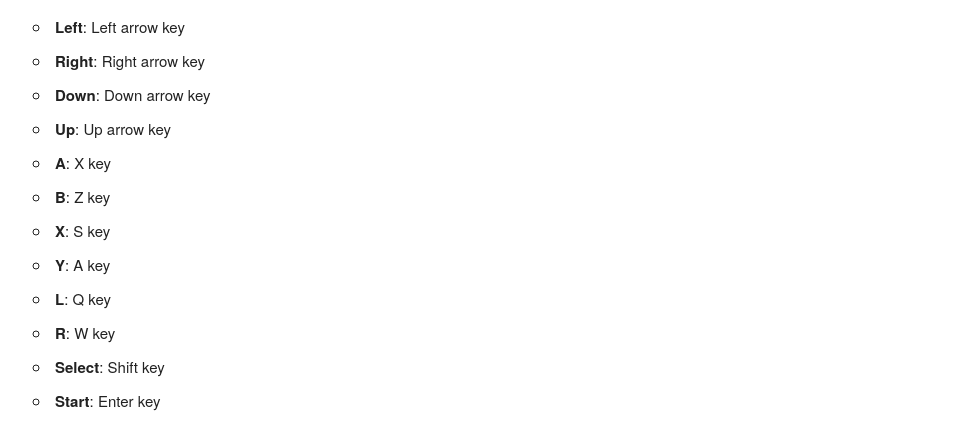
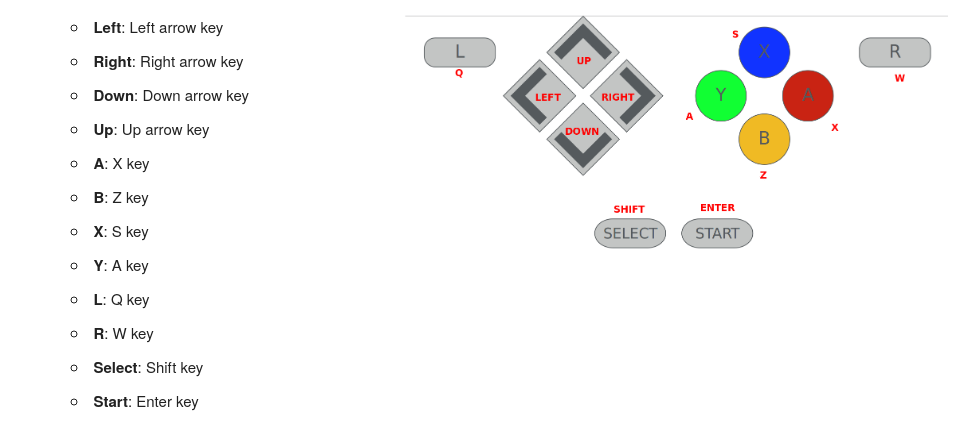
Before and after one commit to Commander-lol/PompeyPlays, a website: page public/help.html in a window 1280 px wide. Shown: the part 138-586 px from the top of the page, without its empty margins (127-1106 px from the left). Drawn offline with Linux system fonts and the light colour scheme.

Commit message:
Added / Fixed diagram on help page

```diff
--- a/public/help.html
+++ b/public/help.html
@@ -16,6 +16,7 @@
 
       <div class="row">
         <h2>Controls</h2>
+        <div class="four columns">
           <ul>
             <li><strong>Left</strong>: Left arrow key</li>
             <li><strong>Right</strong>: Right arrow key</li>
@@ -31,6 +32,8 @@
             <li><strong>Start</strong>: Enter key</li>
           </ul>
         </div>
+        <img alt="Controller Layout Diagram" src="/layout.png" class="seven columns"/>
+      </div>
     </div>
   </body>
 </html>
```
Also changed, not shown: public/layout.png (added). Lines whose indentation alone changed are shown as unchanged.
